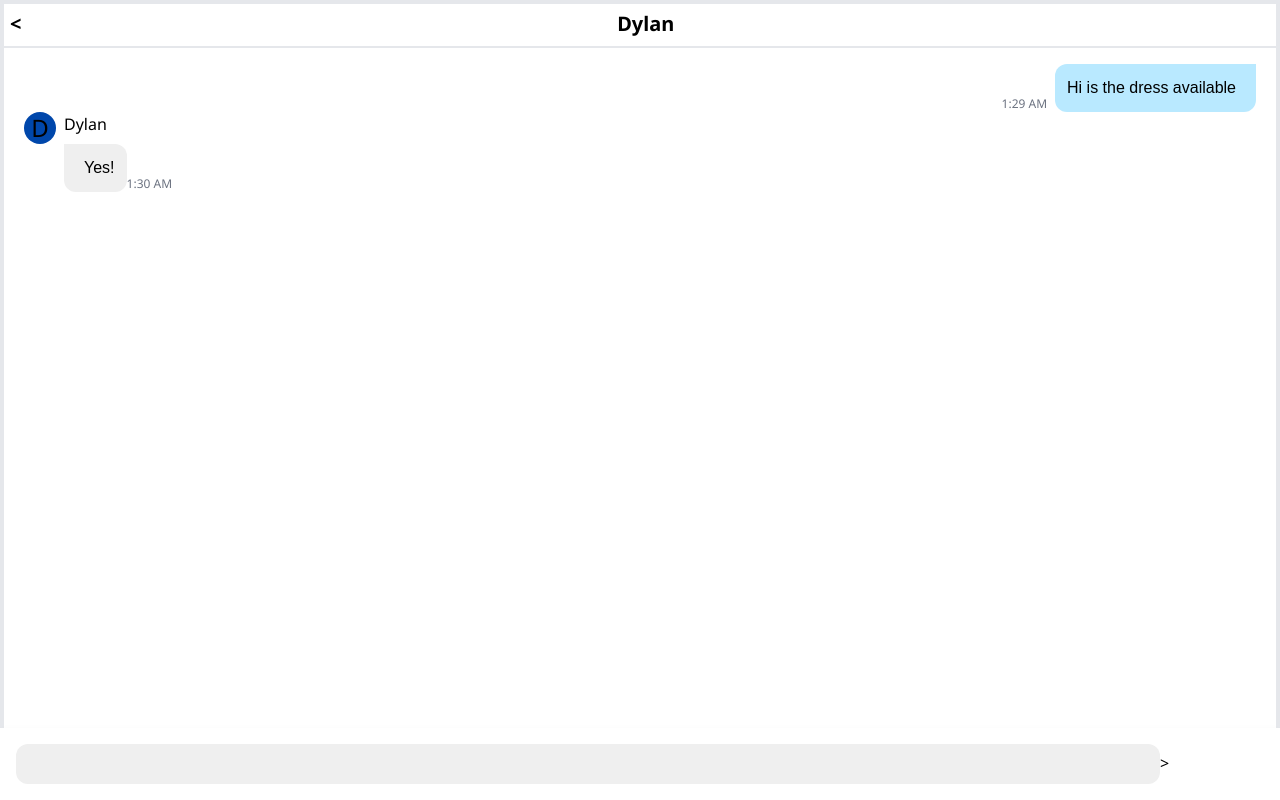
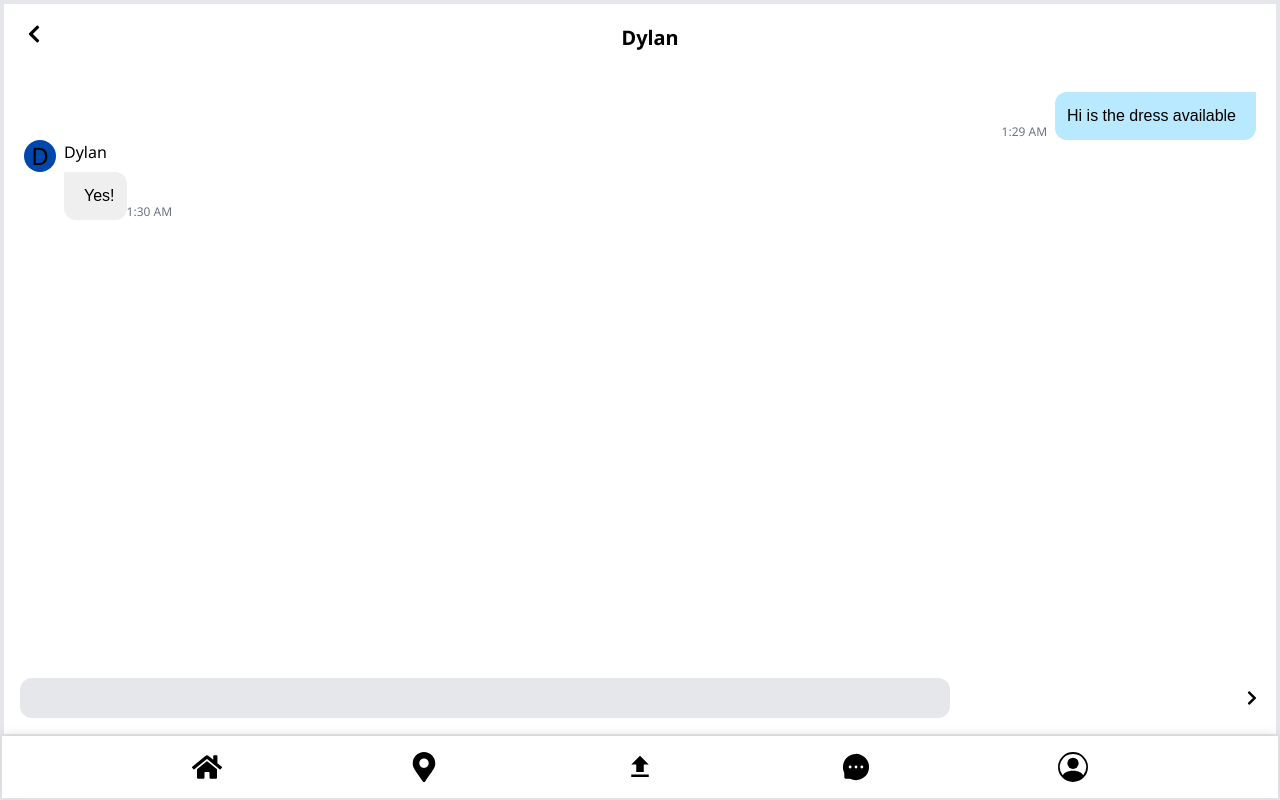
Before and after one commit to dnkm/alex-jimin-jayden-2, a Next.js app: page /messages/chat in a window 1280 px wide. Built offline with nearby package versions, Linux system fonts and the light colour scheme.

Commit message:
messages css

```diff
--- a/app/messages/chat/page.jsx
+++ b/app/messages/chat/page.jsx
@@ -3,14 +3,24 @@ import Link from "next/link";
 import { useState } from "react";
 import "./style.css";
 import { addMinutes, format, formatDistance } from "date-fns";
+import { FaChevronLeft, FaChevronRight } from "react-icons/fa";
 
 let dylan_msgs = [
   // alex says Hey Dylan! Are you free to meet up later? To get your evening gown for a wedding this weekend?
-  { name: "Dylan", txt: "Hey! Yeah, I’m free this afternoon. I’m free after 4. Does that work for you?" },
+  {
+    name: "Dylan",
+    txt: "Hey! Yeah, I’m free this afternoon. I’m free after 4. Does that work for you?",
+  },
   //Perfect! How about we meet at that cafe on Main Street at 4:30?
-  { name: "Dylan", txt: "Sounds perfect! Do you need me to bring anything else?" },
+  {
+    name: "Dylan",
+    txt: "Sounds perfect! Do you need me to bring anything else?",
+  },
   //nope, thanks for the help. Do you wanna grab a drink there?
-  { name: "Dylan", txt: "Great! I’ll bring the gown. It’s all cleaned and ready to go." },
+  {
+    name: "Dylan",
+    txt: "Great! I’ll bring the gown. It’s all cleaned and ready to go.",
+  },
   //Awesome! I can’t wait to see it.
   { name: "Dylan", txt: "Awesome! see you at 3 then." },
   //Thanks!
@@ -48,20 +58,25 @@ export default function Home() {
   }
 
   return (
-    <div className="mx-5 space-y-5">
-      <div className="fixed top-0 left-0 right-0 p-2 z-10 border-2">
-            <div className="flex justify-between text-xl font-bold">
-                <Link href="/messages">{"<"}</Link>
+    <>
+      <div className="p-5 flex justify-between text-xl font-bold">
+        <Link href="/messages">
+          <FaChevronLeft />
+        </Link>
         <div> Dylan </div>
         <div></div>
       </div>
-        </div>
-      <div className="pt-10 pb-5">
+      <div className="p-5">
         {msgs.map((msg, i) => (
           <div key={i}>
             {msg.name === "me" ? (
               <div className="flex justify-end items-end space-x-2">
-                <div className="text-xs text-gray-500">
+                <div
+                  className="text-xs text-gray-500"
+                  style={{
+                    maxWidth: "70%",
+                  }}
+                >
                   {format(msg.time, "h:mm aa")}
                 </div>
                 <div className="flex justify-end box3 rounded-xl rounded-tr-none p-3 pr-5">
@@ -80,12 +95,18 @@ export default function Home() {
                 </div>
                 <div className="space-y-2">
                   <div>{msg.name}</div>
-                  <div className=" flex items-end" >
-                    <div className="box3 gray rounded-xl rounded-tl-none p-3 pl-5">{msg.txt}</div>
+                  <div className=" flex items-end">
+                    <div
+                      className="box3 gray rounded-xl rounded-tl-none p-3 pl-5"
+                      style={{
+                        maxWidth: "70%",
+                      }}
+                    >
+                      {msg.txt}
+                    </div>
                     <div className="text-xs text-gray-500">
                       {format(msg.time, "h:mm aa")}
                     </div>
-
                   </div>
                 </div>
               </div>
@@ -93,12 +114,19 @@ export default function Home() {
           </div>
         ))}
       </div>
-      <div className= "fixed bottom-0 left-0 right-0 p-4 bg-white z-10">
-        <form onSubmit={onSubmit}>
-          <input className="box3 gray rounded-xl p-2 pl-3 pr-3 w-11/12  " name="textInput" />
-          <button> {">"}</button>
+      <div className="flex-1" style={{ minHeight: 20 }}></div>
+      <form
+        onSubmit={onSubmit}
+        className=" p-4 flex justify-between w-full"
+      >
+        <input
+          className="gray rounded-xl bg-gray-200 px-3 py-2 w-3/4"
+          name="textInput"
+        />
+        <button>
+          <FaChevronRight />
+        </button>
       </form>
-      </div>
-    </div>
+    </>
   );
 }
```
Lines whose indentation alone changed are shown as unchanged.
